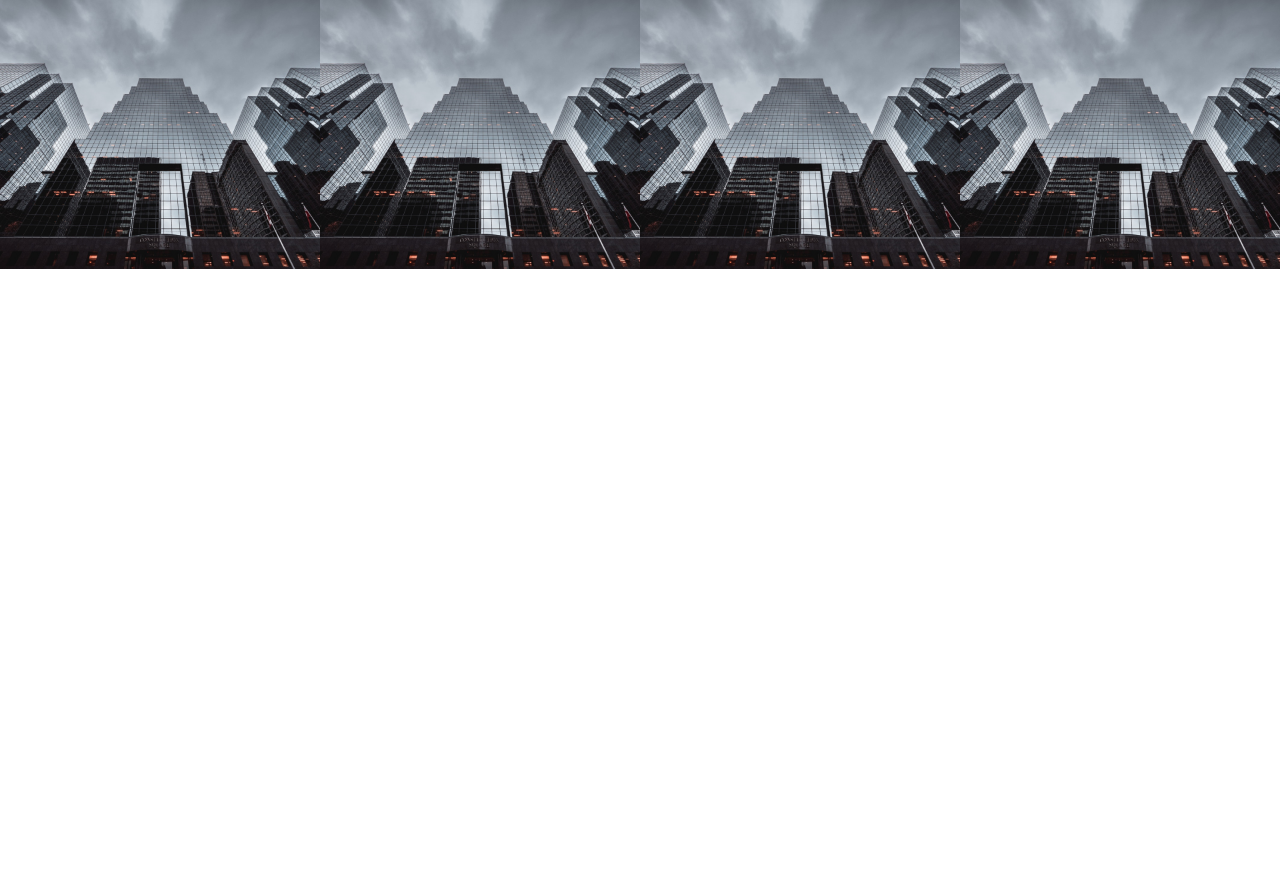
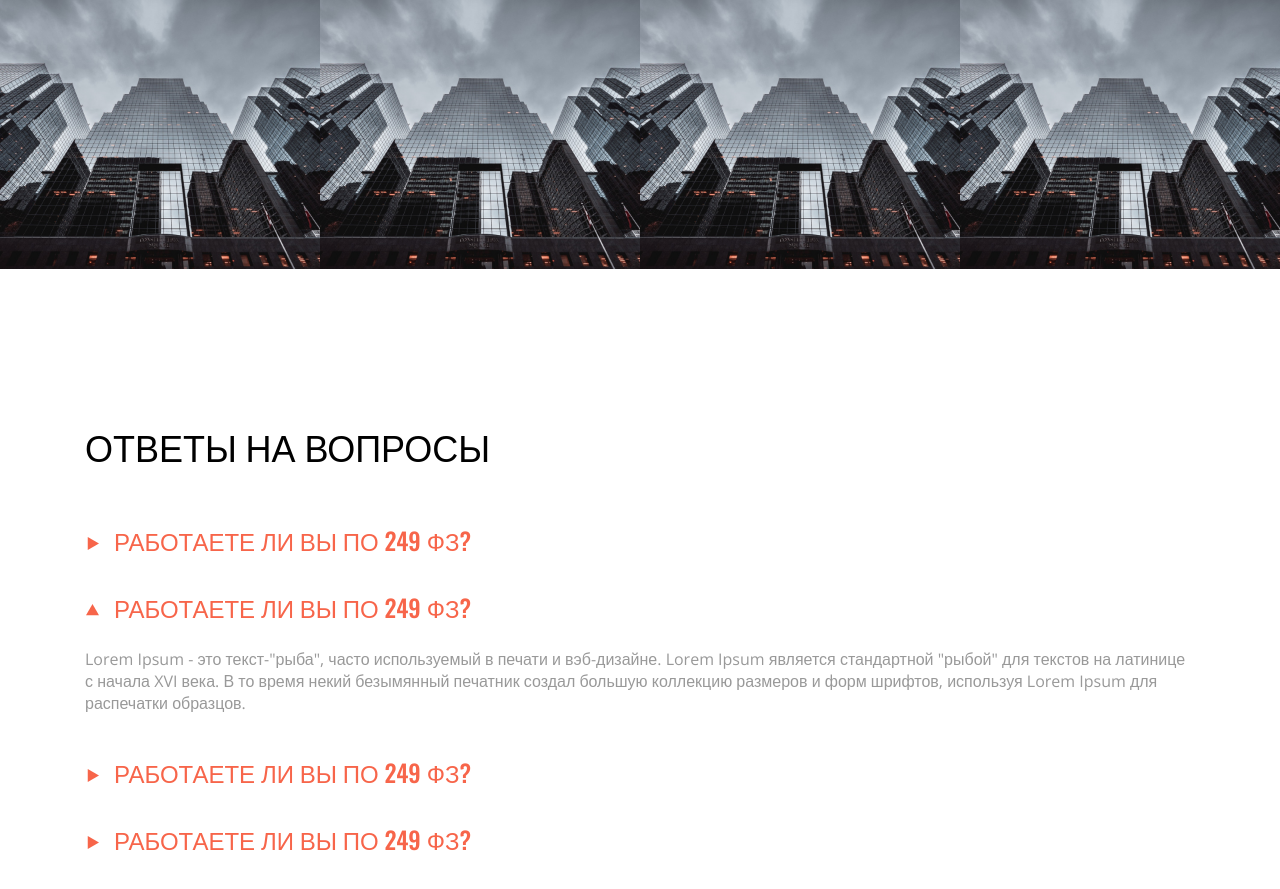
Before and after one commit to 1Mike21/Site, a plain HTML site: page index.html in a window 1280 px wide. Shown: the part 3526-4415 px from the top of the page. Before the commit the page ends 3795 px from the top, so only its background shows below. Drawn offline with nearby package versions, Linux system fonts and the light colour scheme.

Commit message:
Раздел с вопросами

```diff
--- a/css/style.css
+++ b/css/style.css
@@ -356,3 +356,43 @@ body {
     grid-template-columns: repeat(1,1fr);
   }
 }
+/* Раздел с вопросами */
+.question {
+  padding-top: 150px;
+  padding-bottom: 110px;
+}
+.question .section_h2 {
+  margin-bottom: 50px;
+}
+.question_h3 {
+  text-transform: uppercase;
+  color: var(--accent_color);
+  margin-bottom: 23px;
+}
+.question_h3.close {
+  margin-bottom: 31px;
+}
+.question_p {
+  margin-bottom: 40px;
+  color: var(--gray_color);
+  min-width: 730px;
+}
+.question_h3.open::before, .question_h3.close::before {
+  content: '';
+  display: inline-block;
+  width: 15px;
+  height: 15px;
+  background: url(../img/arrow_icon.svg) no-repeat center;
+  margin-right: 14px;
+}
+.question_h3.open::before {
+  transform: rotate(-90deg);
+}
+.question_h3.close + .question_p {
+  display: none;
+}
+@media screen and (max-width: 1280px) {
+  .question {
+    padding: 150px 15px 110px;
+  }
+}
--- a/index.html
+++ b/index.html
@@ -145,5 +145,30 @@
       <div class="portfolio_grid_item"><img src="img/portfolio_item.jpg" alt="Portfolio Item" class="portfolio_img"></div>
     </div>
   </section>
+
+  <!-- Раздел с вопросами -->
+  <section class="question">
+    <div class="container">
+      <h2 class="text_h2 section_h2">Ответы на вопросы</h2>
+      <div class="question_items">
+        <div class="question_item">
+          <h3 class="text_h3 question_h3 close">Работаете ли вы по 249 ФЗ?</h3>
+          <p class="text_p question_p">Lorem Ipsum - это текст-"рыба", часто используемый в печати и вэб-дизайне. Lorem Ipsum является стандартной "рыбой" для текстов на латинице с начала XVI века. В то время некий безымянный печатник создал большую коллекцию размеров и форм шрифтов, используя Lorem Ipsum для распечатки образцов. </p>
+        </div>
+        <div class="question_item">
+          <h3 class="text_h3 question_h3 open">Работаете ли вы по 249 ФЗ?</h3>
+          <p class="text_p question_p">Lorem Ipsum - это текст-"рыба", часто используемый в печати и вэб-дизайне. Lorem Ipsum является стандартной "рыбой" для текстов на латинице с начала XVI века. В то время некий безымянный печатник создал большую коллекцию размеров и форм шрифтов, используя Lorem Ipsum для распечатки образцов. </p>
+        </div>
+        <div class="question_item">
+          <h3 class="text_h3 question_h3 close">Работаете ли вы по 249 ФЗ?</h3>
+          <p class="text_p question_p">Lorem Ipsum - это текст-"рыба", часто используемый в печати и вэб-дизайне. Lorem Ipsum является стандартной "рыбой" для текстов на латинице с начала XVI века. В то время некий безымянный печатник создал большую коллекцию размеров и форм шрифтов, используя Lorem Ipsum для распечатки образцов. </p>
+        </div>
+        <div class="question_item">
+          <h3 class="text_h3 question_h3 close">Работаете ли вы по 249 ФЗ?</h3>
+          <p class="text_p question_p">Lorem Ipsum - это текст-"рыба", часто используемый в печати и вэб-дизайне. Lorem Ipsum является стандартной "рыбой" для текстов на латинице с начала XVI века. В то время некий безымянный печатник создал большую коллекцию размеров и форм шрифтов, используя Lorem Ipsum для распечатки образцов. </p>
+        </div>
+      </div>
+    </div>
+  </section>
 </body>
 </html>
```
Also changed, not shown: img/arrow_icon.svg (added).
